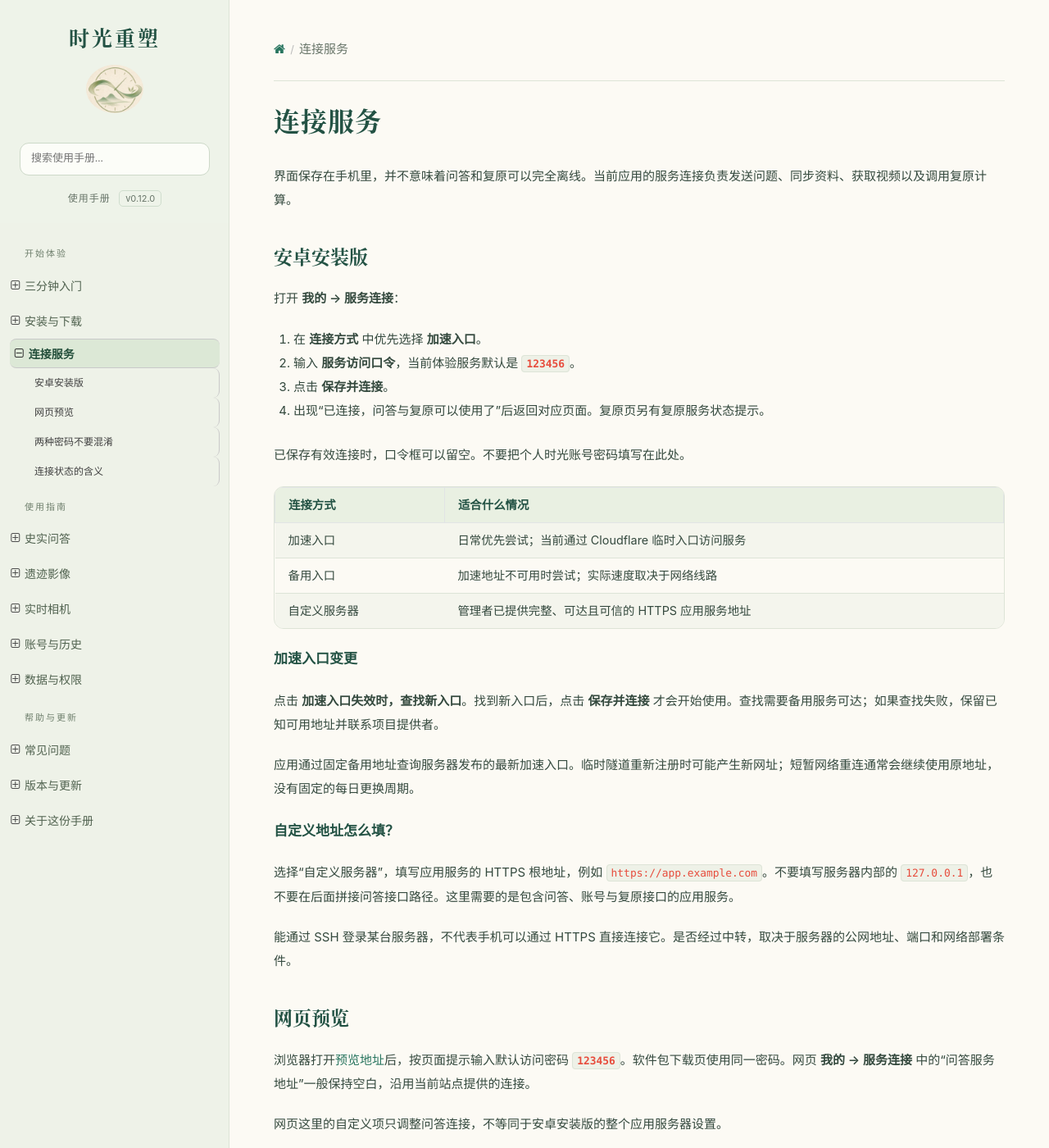
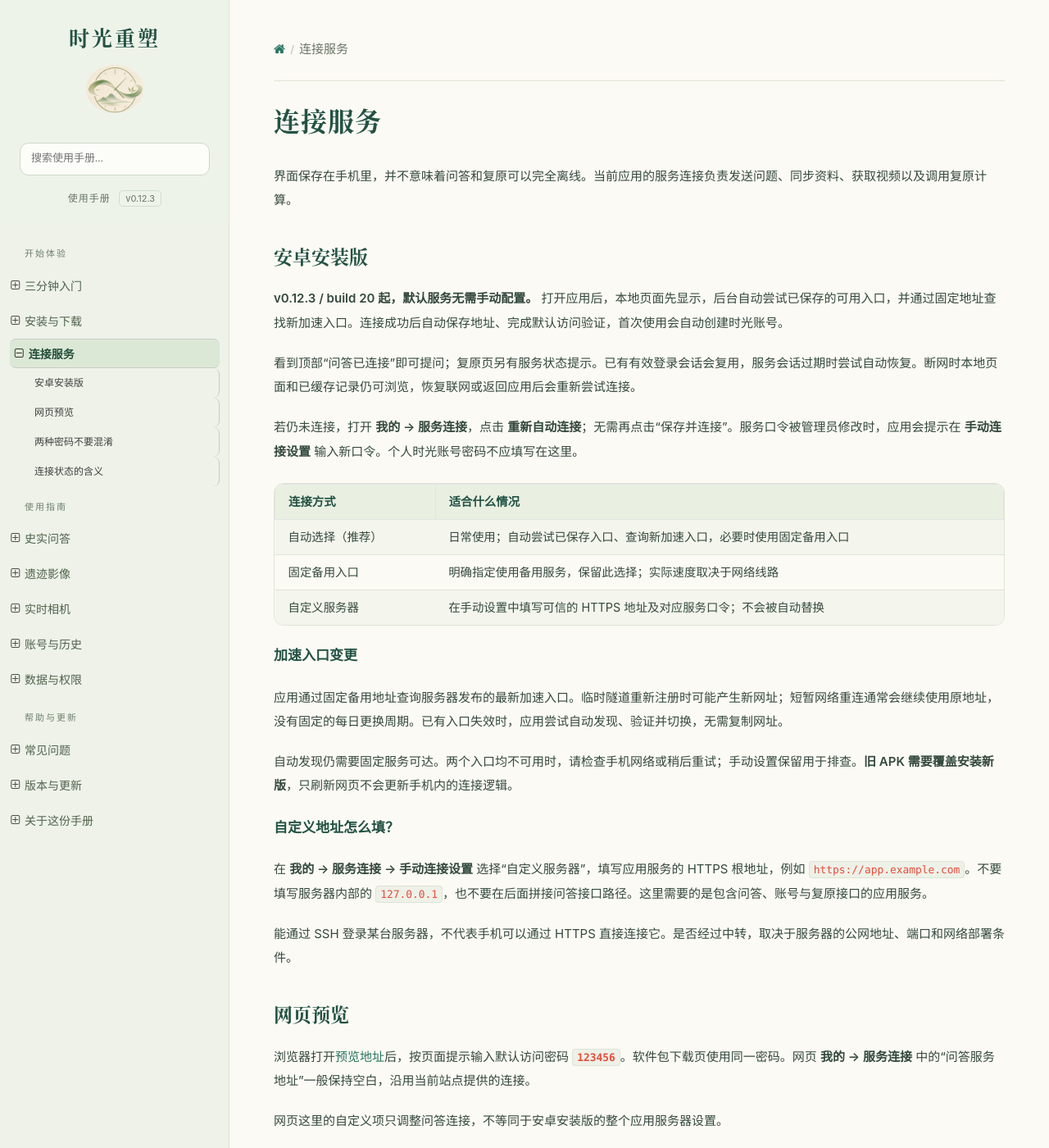
Before and after one commit to MillenRosen/time-reshape-docs, a Sphinx documentation site: the page built from source/guide/connection.md, in a window 1280 px wide and 1400 px high. Shown: the whole window at 82% size. Built offline with Sphinx 7.4.7 and the Read the Docs theme 3.1.0, drawn with Linux system fonts in a browser that asks for light colours; some of the changed text lies outside the part shown.

Commit message:
docs: describe automatic mobile connection and current Android release

```diff
--- a/source/_data/release.json
+++ b/source/_data/release.json
@@ -1,10 +1,10 @@
 {
-  "version": "0.12.0",
-  "build": 17,
-  "release_date": "2026-11-03",
-  "apk_name": "TimeReshape-Android-v0.12.0-build17.apk",
+  "version": "0.12.3",
+  "build": 20,
+  "release_date": "2026-11-04",
+  "apk_name": "TimeReshape-Android-v0.12.3-build20.apk",
   "apk_size": "9.8 MB",
-  "apk_sha256": "a6928d5a1b5dcf8591b0ae63b483b96a309acfffda4cb38b3c1982230d0b4b23",
+  "apk_sha256": "b8c2f877d93ce0d9a79e508d8c4eda46ec42b84ea6efe4ab1b6c9bf264bf446a",
   "download_url": "https://time-reshape.tailfde0f6.ts.net/open/downloads",
   "preview_url": "https://time-reshape.tailfde0f6.ts.net/open/app",
   "backup_url": "https://time-reshape.tailfde0f6.ts.net/",
--- a/source/downloads.md
+++ b/source/downloads.md
@@ -28,7 +28,7 @@ ANDROID · 已签名 APK
 1. 在手机浏览器打开上方下载页，下载 `{{ apk_name }}`。
 2. 在浏览器下载列表或文件管理器中打开 APK。
 3. 如果系统询问安装来源，按系统提示允许当前浏览器或文件管理器安装该文件。
-4. 打开 **时光重塑 → 我的 → 服务连接**，选择加速入口，输入服务访问口令并保存。
+4. 打开 **时光重塑**，应用会自动配置默认服务并完成访问验证，看到“问答已连接”即可开始使用。
 
 已有同签名旧版时，直接覆盖安装即可保留应用数据。**升级前不需要卸载或清除数据**；建议先在“我的”记下登录用户名，以便跨设备或重新安装后恢复账号。
 
@@ -71,7 +71,7 @@ SHA-256：
 
 加速隧道重连时若尚无已注册入口，导航会转到备用服务。若当前加速地址仍打不开，可直接尝试[备用下载入口]({{ backup_download_url }})。固定导航服务也需要网络可达；若两个入口都不可用，请联系项目提供者。
 
-已安装的安卓用户还可在 **我的 → 服务连接** 点击 **加速入口失效时，查找新入口**，找到后再点击 **保存并连接**。
+v0.12.3 起，安卓会自动处理默认入口失效；必要时在 **我的 → 服务连接** 点击 **重新自动连接** 即可。旧 APK 请先覆盖安装新版。
 
 <div class="screen-only pdf-download-panel">
 <h2>把使用手册留在身边</h2>
--- a/source/guide/connection.md
+++ b/source/guide/connection.md
@@ -4,30 +4,27 @@
 
 ## 安卓安装版
 
-打开 **我的 → 服务连接**：
+**v0.12.3 / build 20 起，默认服务无需手动配置。** 打开应用后，本地页面先显示，后台自动尝试已保存的可用入口，并通过固定地址查找新加速入口。连接成功后自动保存地址、完成默认访问验证，首次使用会自动创建时光账号。
 
-1. 在 **连接方式** 中优先选择 **加速入口**。
-2. 输入 **服务访问口令**，当前体验服务默认是 **`123456`**。
-3. 点击 **保存并连接**。
-4. 出现“已连接，问答与复原可以使用了”后返回对应页面。复原页另有复原服务状态提示。
+看到顶部“问答已连接”即可提问；复原页另有服务状态提示。已有有效登录会话会复用，服务会话过期时尝试自动恢复。断网时本地页面和已缓存记录仍可浏览，恢复联网或返回应用后会重新尝试连接。
 
-已保存有效连接时，口令框可以留空。不要把个人时光账号密码填写在此处。
+若仍未连接，打开 **我的 → 服务连接**，点击 **重新自动连接**；无需再点击“保存并连接”。服务口令被管理员修改时，应用会提示在 **手动连接设置** 输入新口令。个人时光账号密码不应填写在这里。
 
 | 连接方式 | 适合什么情况 |
 | --- | --- |
-| 加速入口 | 日常优先尝试；当前通过 Cloudflare 临时入口访问服务 |
-| 备用入口 | 加速地址不可用时尝试；实际速度取决于网络线路 |
-| 自定义服务器 | 管理者已提供完整、可达且可信的 HTTPS 应用服务地址 |
+| 自动选择（推荐） | 日常使用；自动尝试已保存入口、查询新加速入口，必要时使用固定备用入口 |
+| 固定备用入口 | 明确指定使用备用服务，保留此选择；实际速度取决于网络线路 |
+| 自定义服务器 | 在手动设置中填写可信的 HTTPS 地址及对应服务口令；不会被自动替换 |
 
 ### 加速入口变更
 
-点击 **加速入口失效时，查找新入口**。找到新入口后，点击 **保存并连接** 才会开始使用。查找需要备用服务可达；如果查找失败，保留已知可用地址并联系项目提供者。
+应用通过固定备用地址查询服务器发布的最新加速入口。临时隧道重新注册时可能产生新网址；短暂网络重连通常会继续使用原地址，没有固定的每日更换周期。已有入口失效时，应用尝试自动发现、验证并切换，无需复制网址。
 
-应用通过固定备用地址查询服务器发布的最新加速入口。临时隧道重新注册时可能产生新网址；短暂网络重连通常会继续使用原地址，没有固定的每日更换周期。
+自动发现仍需要固定服务可达。两个入口均不可用时，请检查手机网络或稍后重试；手动设置保留用于排查。**旧 APK 需要覆盖安装新版**，只刷新网页不会更新手机内的连接逻辑。
 
 ### 自定义地址怎么填？
 
-选择“自定义服务器”，填写应用服务的 HTTPS 根地址，例如 `https://app.example.com`。不要填写服务器内部的 `127.0.0.1`，也不要在后面拼接问答接口路径。这里需要的是包含问答、账号与复原接口的应用服务。
+在 **我的 → 服务连接 → 手动连接设置** 选择“自定义服务器”，填写应用服务的 HTTPS 根地址，例如 `https://app.example.com`。不要填写服务器内部的 `127.0.0.1`，也不要在后面拼接问答接口路径。这里需要的是包含问答、账号与复原接口的应用服务。
 
 能通过 SSH 登录某台服务器，不代表手机可以通过 HTTPS 直接连接它。是否经过中转，取决于服务器的公网地址、端口和网络部署条件。
 
@@ -49,7 +46,8 @@
 ## 连接状态的含义
 
 - **问答已连接**：问答服务健康检查通过。
-- **配置连接 / 服务暂未连接**：检查入口、口令及网络，保存后重试。
+- **连接中**：正在自动准备服务连接，本地页面可以正常浏览。
+- **未连接 / 服务暂未连接**：检查网络，点击“重新自动连接”；只有提示口令变更或使用自定义服务器时才需手动填写。
 - **复原页的云端状态**：独立表示复原服务能否处理任务；问答在线不代表复原一定在线。
 - **记录暂未更新**：后台记录刷新暂时失败，已经加载的影像仍可观看；稍后点击“刷新记录”。
 
```
Also changed, not shown: source/faq.md (+3 -3 lines), source/guide/restoration.md (+2 -2 lines), source/quick-start.md (+1 -1 lines), source/releases.md (+16 -0 lines), 1 other file.
